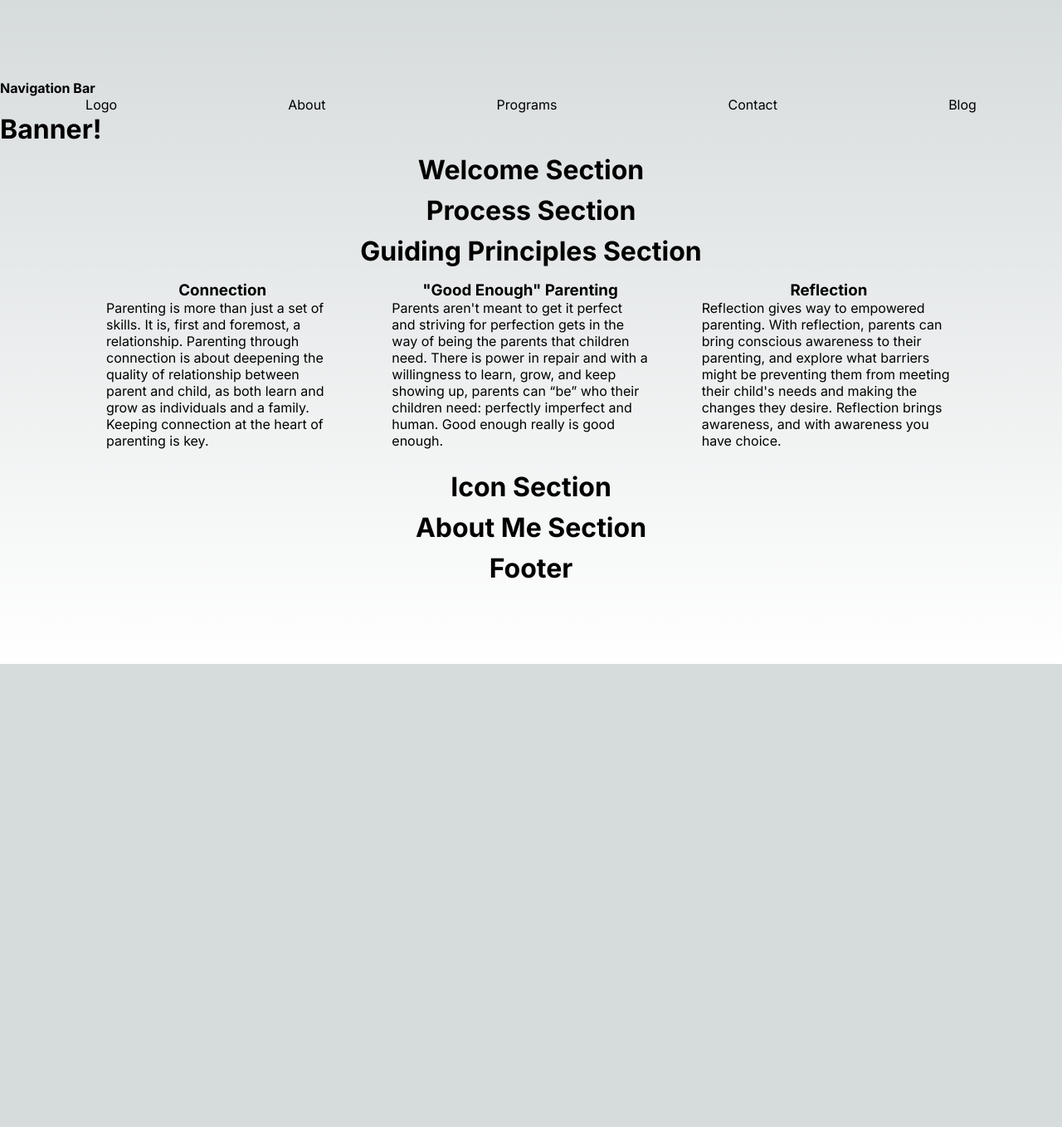
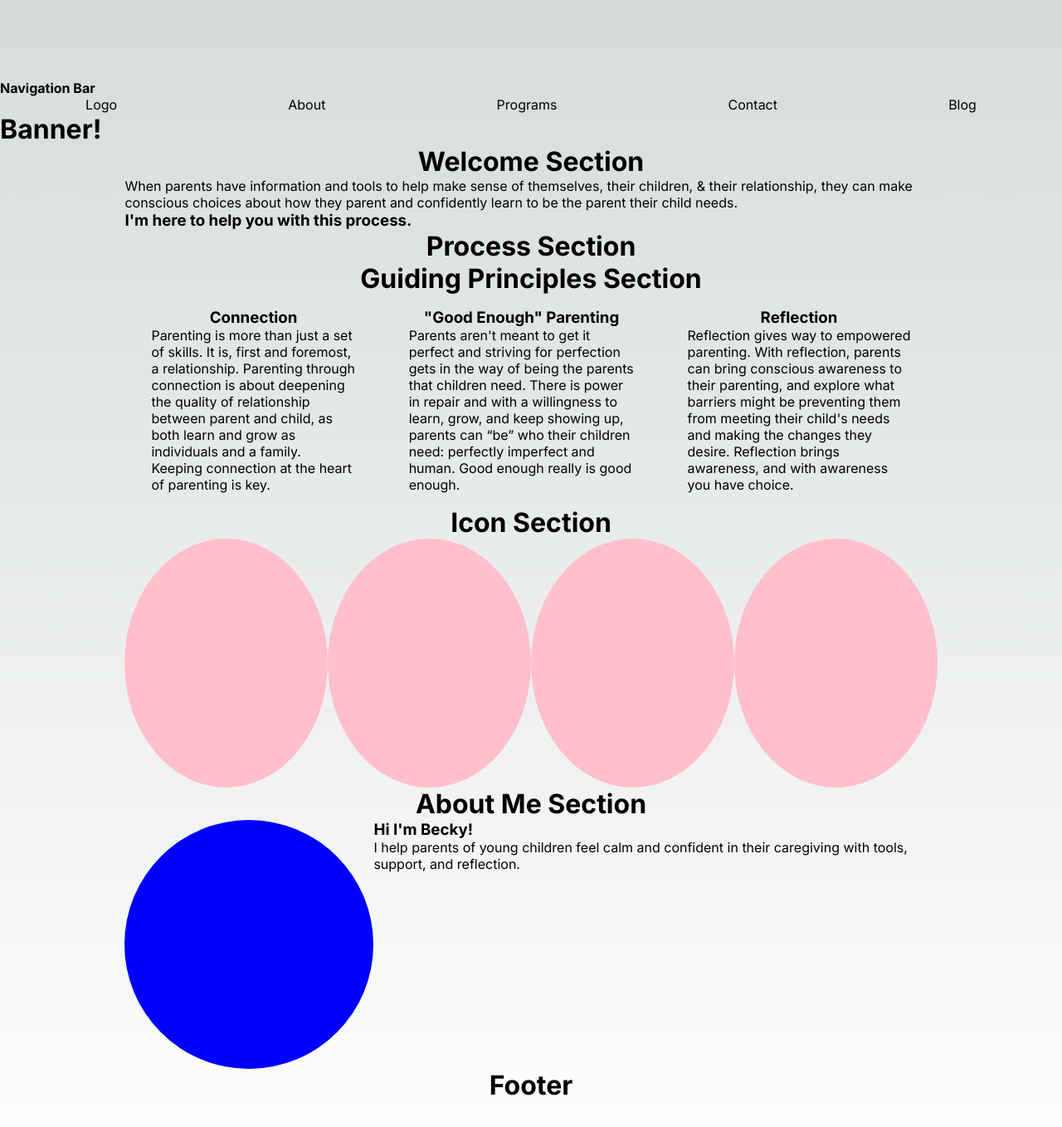
Before and after one commit to tylertowery/parenting-in-process, a Next.js app: page / in a window 1280 px wide. Shown: the top 1358 px of the page at 83% size. Before the commit the page ends 800 px from the top, so only its background shows below. Built offline with nearby package versions, Linux system fonts and the light colour scheme.

Commit message:
adding more changes

```diff
--- a/src/app/components/AboutMe.tsx
+++ b/src/app/components/AboutMe.tsx
@@ -5,8 +5,15 @@ interface AboutMeProps {
 const AboutMe = ({ }: AboutMeProps) => {
 
   return (
-    <div>
-      <h1>About Me Section</h1>
+    <div className="section">
+      <h1 className="section-header">About Me Section</h1>
+      <div>
+        <div className="picture"></div>
+        <div>
+          <h3>Hi I&apos;m Becky!</h3>
+          <p>I help parents of young children feel calm and confident in their caregiving with tools, support, and reflection.</p>
+        </div>
+      </div>
     </div>
   )
 }
--- a/src/app/components/GuidingPrinciples.tsx
+++ b/src/app/components/GuidingPrinciples.tsx
@@ -5,7 +5,7 @@ interface GuidingPrinciplesProps {
 const GuidingPrinciples = ({ }: GuidingPrinciplesProps) => {
 
   return (
-    <div>
+    <div className="section">
       <div>
         <h1 className="section-header">Guiding Principles Section</h1>
       </div>
--- a/src/app/components/Icons.tsx
+++ b/src/app/components/Icons.tsx
@@ -5,8 +5,14 @@ interface IconsProps {
 const Icons = ({ }: IconsProps) => {
 
   return (
-    <div>
-      <h1>Icon Section</h1>
+    <div className="section">
+      <h1 className="section-header">Icon Section</h1>
+      <div className="icons">
+        <div className="icon" />
+        <div className="icon" />
+        <div className="icon" />
+        <div className="icon" />
+      </div>
     </div>
   )
 }
--- a/src/app/components/Process.tsx
+++ b/src/app/components/Process.tsx
@@ -5,8 +5,8 @@ interface ProcessProps {
 const Process = ({ }: ProcessProps) => {
 
   return (
-    <div>
-      <h1>Process Section</h1>
+    <div className="section">
+      <h1 className="section-header">Process Section</h1>
     </div>
   )
 }
--- a/src/app/components/Welcome.tsx
+++ b/src/app/components/Welcome.tsx
@@ -5,8 +5,10 @@ interface WelcomeProps {
 const Welcome = ({ }: WelcomeProps) => {
 
   return (
-    <div>
-      <h1>Welcome Section</h1>
+    <div className="section">
+      <h1 className="section-header">Welcome Section</h1>
+      <p>When parents have information and tools to help make sense of themselves, their children, & their relationship, they can make conscious choices about how they parent and confidently learn to be the parent their child needs.</p>
+      <h3>I&apos;m here to help you with this process. </h3>
     </div>
   )
 }
--- a/src/app/globals.css
+++ b/src/app/globals.css
@@ -101,6 +101,10 @@ body {
   text-align: center;
 }
 
+.section {
+  width: 90%;
+}
+
 /********** Nav Bar **********/
 nav {
   width: 100vw;
@@ -122,3 +126,25 @@ nav {
 .principle {
   margin: 1rem 2rem;
 }
+
+/********** About Me **********/
+.picture {
+  border-radius: 50%;
+  width: 300px;
+  height: 300px;
+  background-color: blue;
+  float: left;
+}
+
+/********** Icon **********/
+.icons {
+  display: flex;
+  flex-direction: row;
+}
+
+.icon {
+  width: 300px;
+  height: 300px;
+  border-radius: 50%;
+  background-color: pink;
+}
```
